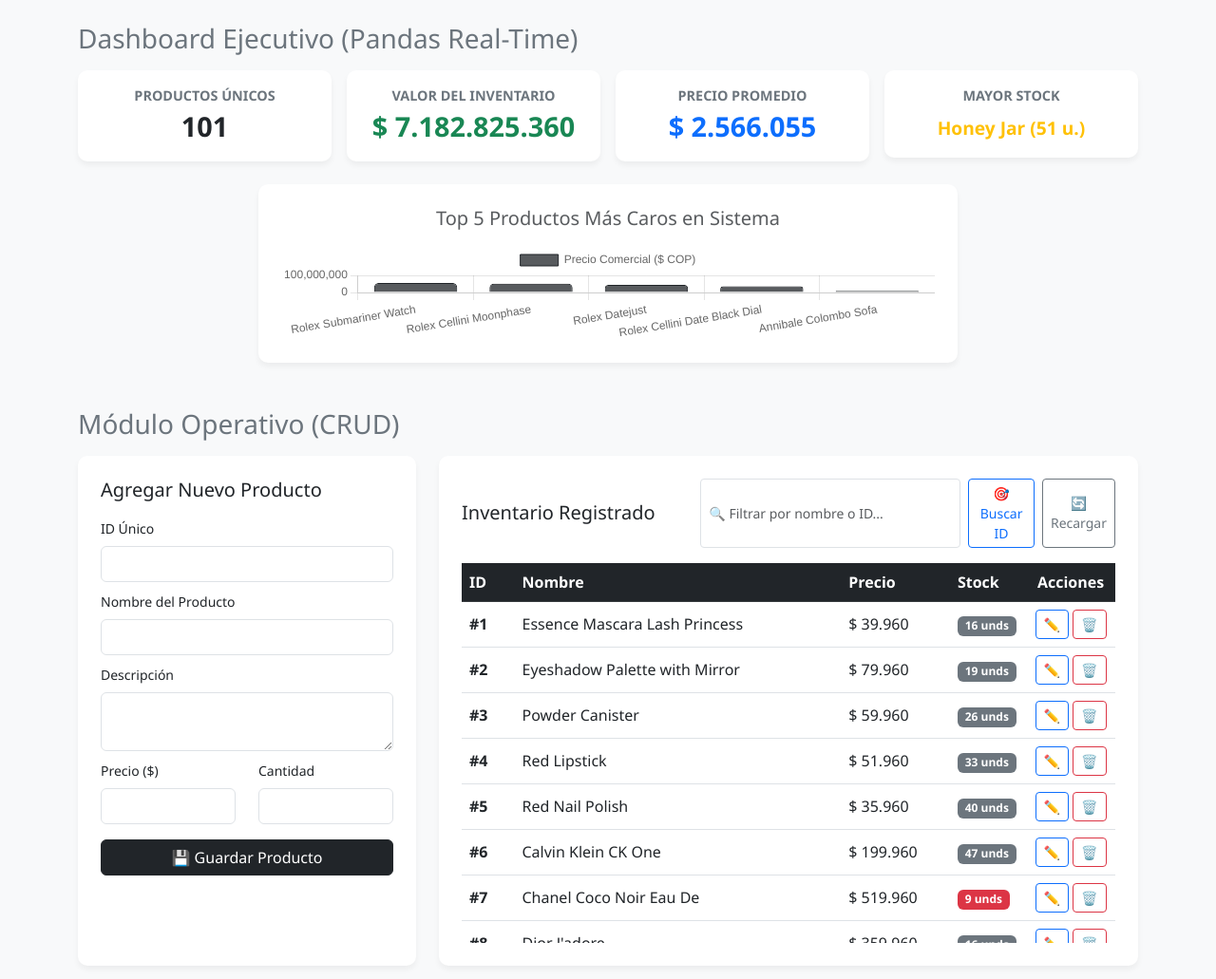
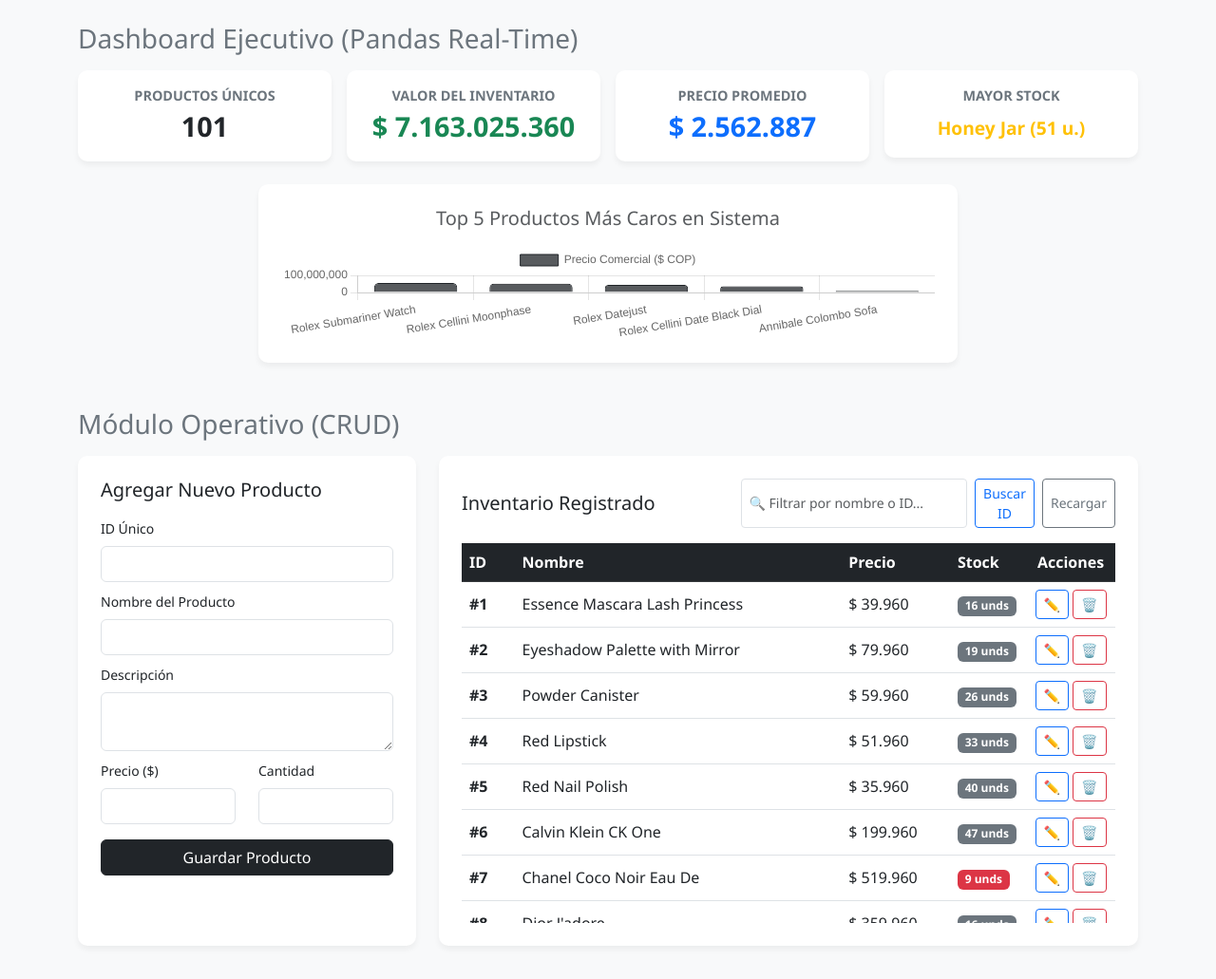
Before and after one commit to 1stYamil/Products-Analytics, a Flask app: page / in a window 1280 px wide. Shown: the part 50-1081 px from the top of the page at 95% size. Run offline with Flask 3, Linux system fonts and the light colour scheme.

Commit message:
Revision del proyecto y refactorizacion de comentarios

```diff
--- a/data/database.json
+++ b/data/database.json
@@ -700,10 +700,10 @@
         "cantidad": 30
     },
     {
-        "nombre": "Jean Paul Galtier Le Bau",
-        "descripción": "JPG Le bau is a floral fragance, made for especials and confidents persons",
-        "precio": 500000,
-        "cantidad": 45,
-        "id": 101
+        "id": 102,
+        "nombre": "Asics Gel NYC",
+        "descripción": "Tenis con estética deportiva de la marca Asics, perfectos para caminar con comodidad",
+        "precio": 180000,
+        "cantidad": 15
     }
 ]
--- a/main.py
+++ b/main.py
@@ -14,7 +14,7 @@ analytics_service = AnalyticsService(repository=repository)
 # Registrar las rutas inyectando ambos servicios
 app.register_blueprint(create_product_blueprint(product_service, analytics_service))
 
-# Cambiamos la ruta principal para que renderice la vista web interactiva
+# Ruta principal para que renderice la vista web interactiva
 @app.route('/')
 def home():
     return render_template('index.html')  # <-- Devuelve la plantilla HTML
--- a/src/controllers/product_controller.py
+++ b/src/controllers/product_controller.py
@@ -2,13 +2,20 @@ from flask import Blueprint, request, jsonify
 from src.services.exceptions import ProductNotFoundError, DuplicateProductError
 
 def create_product_blueprint(product_service, analytics_service):
+    """
+    Fábrica de Blueprint para el módulo de productos.
+    Inyecta las dependencias del servicio de negocio y el servicio analítico.
+    """
     bp = Blueprint('products', __name__, url_prefix='/api/productos')
 
     @bp.route('', methods=['POST'])
     def create():
+        """Registra un nuevo producto validando campos obligatorios y duplicados."""
         try:
             data = request.get_json()
             required = ['id', 'nombre', 'descripción', 'precio', 'cantidad']
+
+            # Validación estructural del payload de entrada
             if not all(k in data for k in required):
                 return jsonify({"error": "Faltan campos requeridos en el producto"}), 400
 
@@ -19,10 +26,12 @@ def create_product_blueprint(product_service, analytics_service):
 
     @bp.route('', methods=['GET'])
     def get_all():
+        """Recupera el inventario completo de productos."""
         return jsonify(product_service.get_all()), 200
 
     @bp.route('/<int:product_id>', methods=['GET'])
     def get_by_id(product_id):
+        """Busca y retorna un producto específico por su ID único."""
         try:
             product = product_service.get_by_id(product_id)
             return jsonify(product), 200
@@ -31,6 +40,7 @@ def create_product_blueprint(product_service, analytics_service):
 
     @bp.route('/<int:product_id>', methods=['PUT'])
     def update(product_id):
+        """Modifica los atributos de un producto existente."""
         try:
             data = request.get_json()
             result = product_service.update(product_id, data)
@@ -40,15 +50,19 @@ def create_product_blueprint(product_service, analytics_service):
 
     @bp.route('/<int:product_id>', methods=['DELETE'])
     def delete(product_id):
+        """Elimina físicamente un producto del sistema."""
         try:
             product_service.delete(product_id)
             return jsonify({"message": f"Producto {product_id} eliminado exitosamente"}), 200
         except ProductNotFoundError as e:
             return jsonify({"error": str(e)}), 404
 
-    # --- NUEVA RUTA ANALÍTICA CON PANDAS ---
     @bp.route('/estadisticas', methods=['GET'])
     def get_analytics():
+        """
+        Retorna las métricas analíticas avanzadas del inventario
+        calculadas mediante procesamiento de datos con Pandas.
+        """
         report = analytics_service.generate_inventory_report()
         return jsonify(report), 200
 
--- a/templates/index.html
+++ b/templates/index.html
@@ -89,7 +89,7 @@
                                 <input type="number" id="form-cantidad" class="form-control" required>
                             </div>
                         </div>
-                        <button type="submit" class="btn btn-dark w-100">💾 Guardar Producto</button>
+                        <button type="submit" class="btn btn-dark w-100"> Guardar Producto</button>
                     </form>
                 </div>
             </div>
@@ -101,8 +101,8 @@
 
                         <div class="d-flex gap-2">
                             <input type="text" id="tableSearch" class="form-control form-control-sm" placeholder="🔍 Filtrar por nombre o ID...">
-                            <button class="btn btn-sm btn-outline-primary" onclick="searchByIdPrompt()">🎯 Buscar ID</button>
-                            <button class="btn btn-sm btn-outline-secondary" onclick="loadAllData()">🔄 Recargar</button>
+                            <button class="btn btn-sm btn-outline-primary" onclick="searchByIdPrompt()"> Buscar ID</button>
+                            <button class="btn btn-sm btn-outline-secondary" onclick="loadAllData()"> Recargar</button>
                         </div>
                     </div>
 
@@ -157,7 +157,7 @@
                             <input type="number" id="edit-form-cantidad" class="form-control" required>
                         </div>
                     </div>
-                    <button type="submit" class="btn btn-success w-100">🔄 Actualizar Cambios</button>
+                    <button type="submit" class="btn btn-success w-100"> Actualizar Cambios</button>
                 </form>
             </div>
         </div>
```
Also changed, not shown: static/js/app.js (+5 -5 lines), 1 other file.
